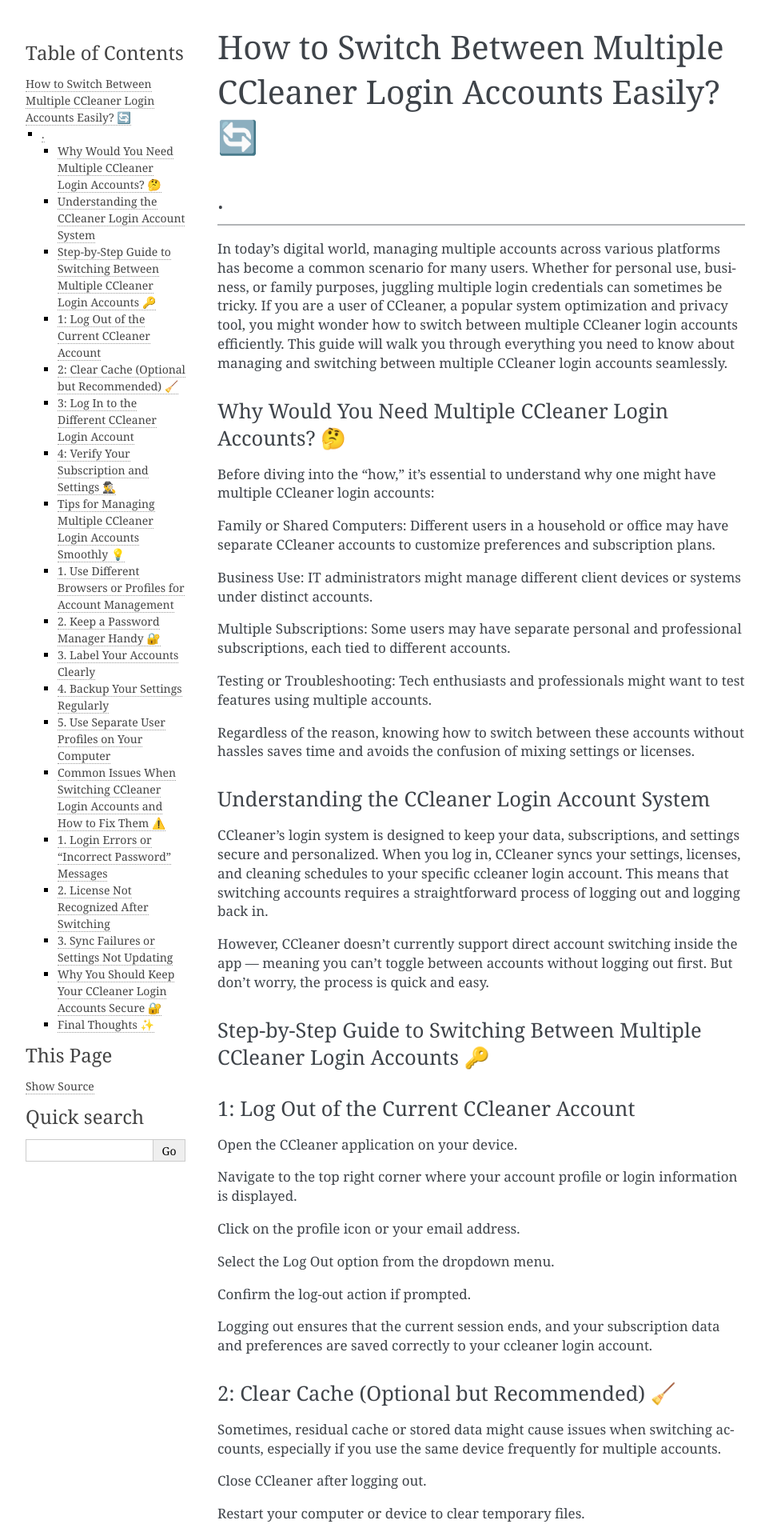
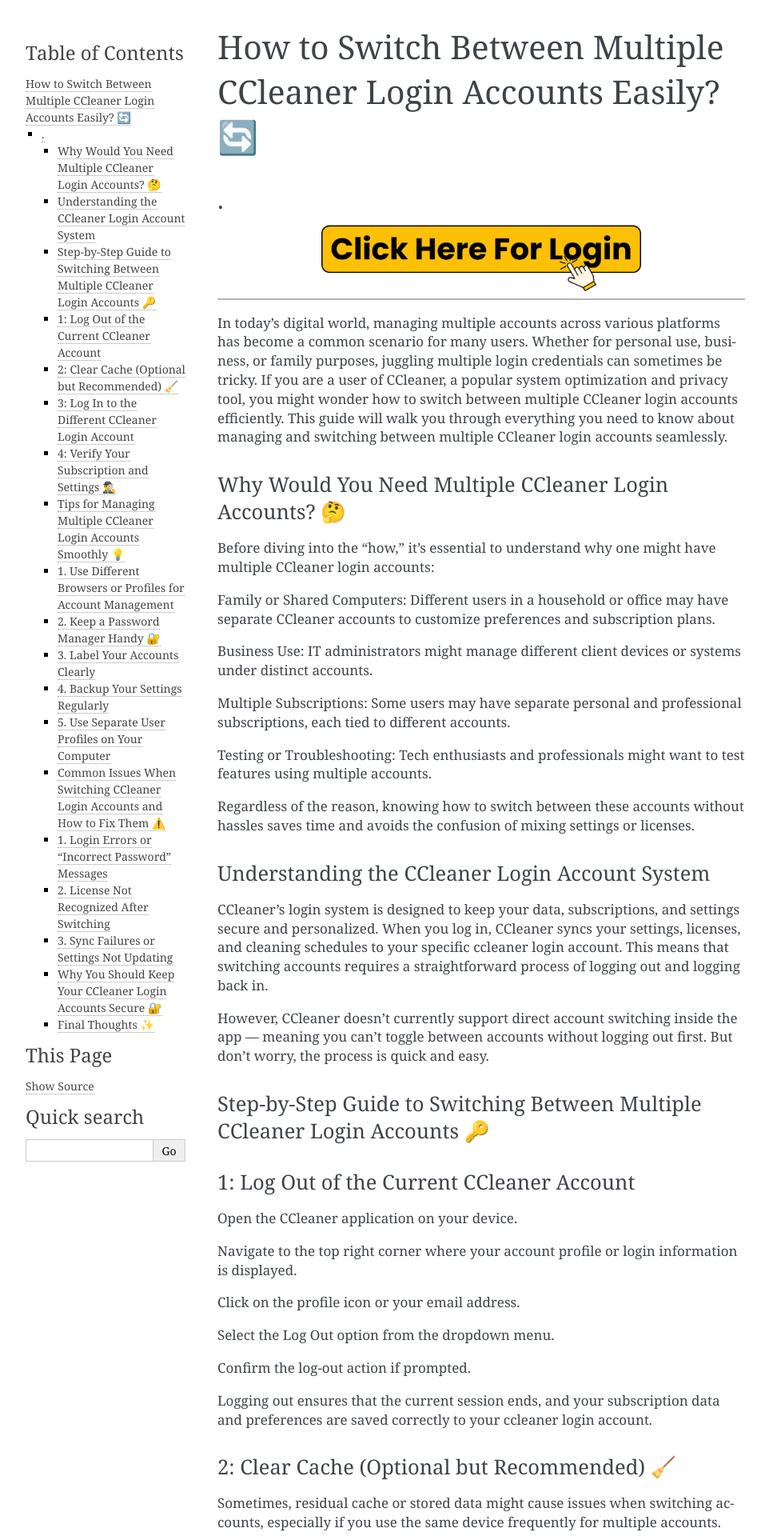
Before and after one commit to nikkjonee/ccleaner-login, a Sphinx documentation site: the page built from docs/index.rst, in a window 1280 px wide. Shown: the top 1920 px of the page at 80% size, without its empty margins (148-1110 px from the left). Built offline with Sphinx 7.4.7, drawn with Linux system fonts in a browser that asks for light colours.

Commit message:
Update index.rst

```diff
--- a/docs/index.rst
+++ b/docs/index.rst
@@ -7,7 +7,7 @@
    :maxdepth: 2
    :caption: Contents:
 
-.. login.png
+.. image:: login.png
    :alt: My Project Logo
    :width: 400px
    :align: center
```
